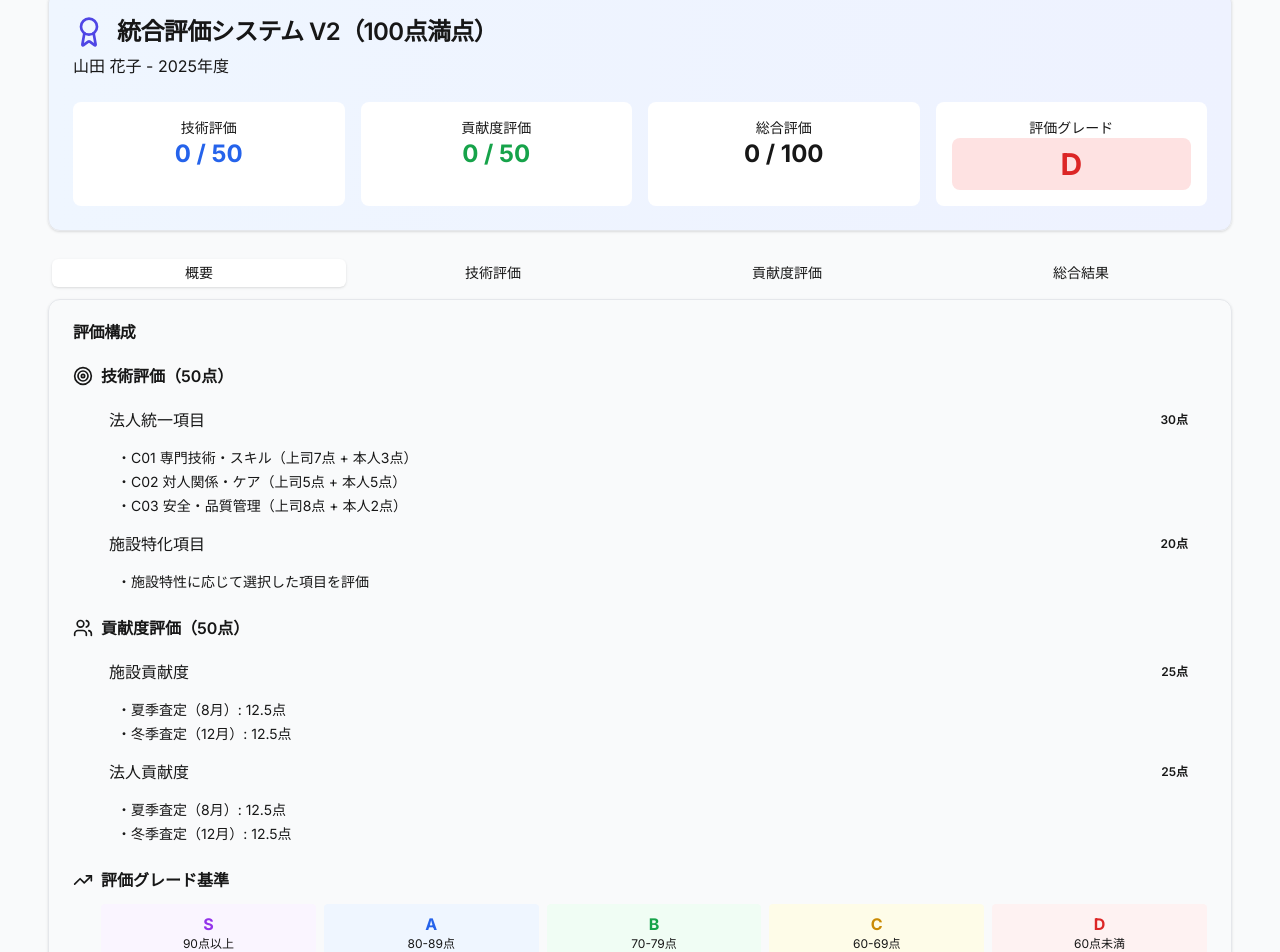
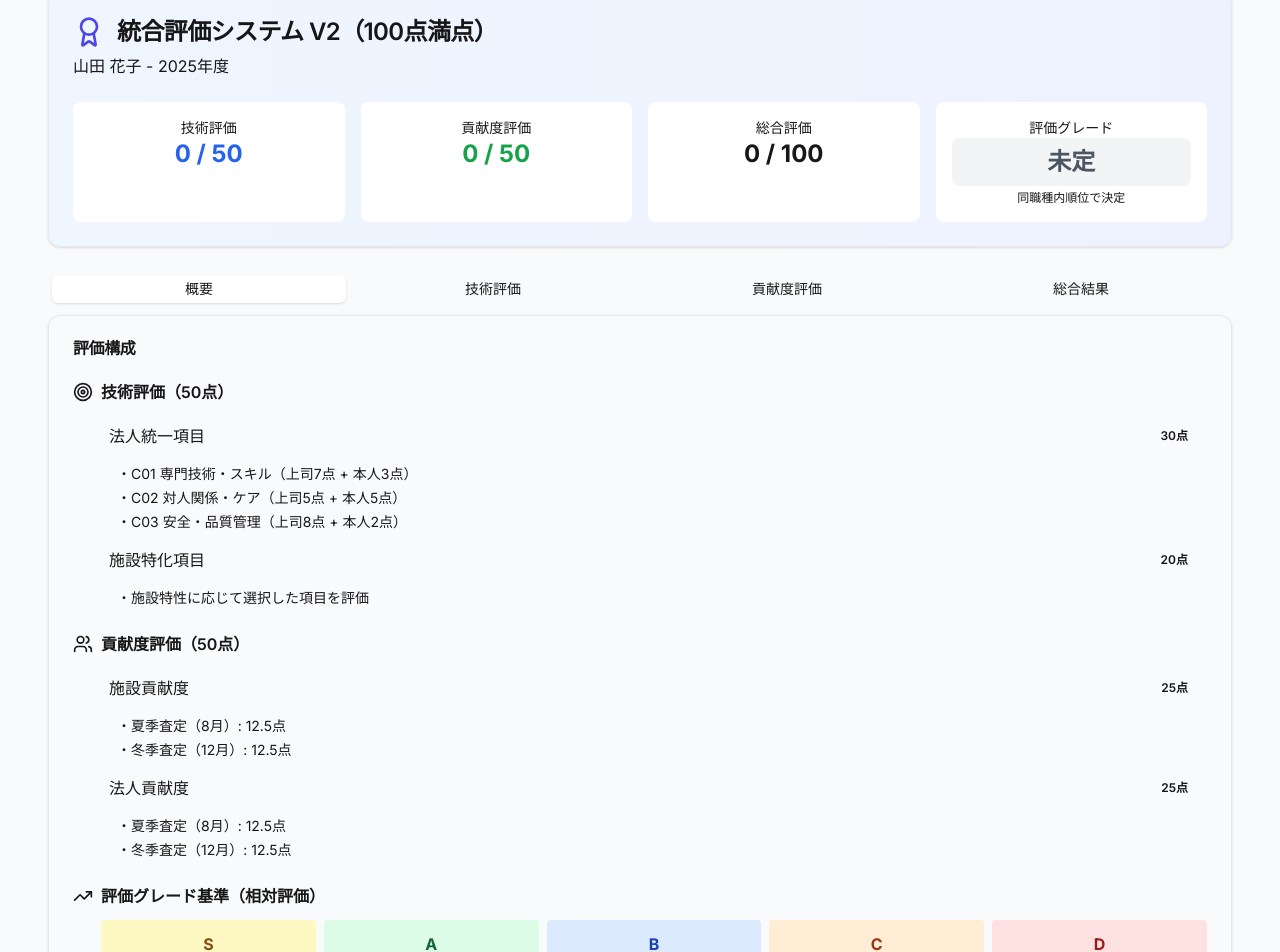
Before and after one commit to tokubot83/staff-medical-system-v2, a Next.js app: page /evaluation/integrated-v2 in a window 1280 px wide. Shown: the part 366-1318 px from the top of the page. Built offline with nearby package versions, Linux system fonts and the light colour scheme.

Commit message:
fix: 評価グレードを相対評価方式に修正（パーセンタイル基準）

```diff
--- a/src/components/evaluation/IntegratedEvaluationV2.tsx
+++ b/src/components/evaluation/IntegratedEvaluationV2.tsx
@@ -130,18 +130,15 @@ export default function IntegratedEvaluationV2() {
     return facilityTotal + corporateTotal;
   };
 
-  // 総合評価の計算とグレード判定
+  // 総合評価の計算とグレード判定（相対評価）
   const calculateTotalScoreAndGrade = () => {
     const technicalScore = calculateTechnicalScore();
     const contributionScore = calculateContributionScore();
     const total = technicalScore + contributionScore;
 
-    let grade = '';
-    if (total >= 90) grade = 'S';
-    else if (total >= 80) grade = 'A';
-    else if (total >= 70) grade = 'B';
-    else if (total >= 60) grade = 'C';
-    else grade = 'D';
+    // 注：実際の運用では同職種内での順位から相対評価でグレードを決定
+    // ここではデモ用に仮のグレードを表示
+    let grade = '未定';
 
     return { total, grade };
   };
@@ -214,14 +211,14 @@ export default function IntegratedEvaluationV2() {
     setTimeout(() => setSaved(false), 3000);
   };
 
-  // グレードの色
+  // グレードの色（相対評価用）
   const getGradeColor = (grade: string) => {
     switch (grade) {
-      case 'S': return 'text-purple-600 bg-purple-100';
-      case 'A': return 'text-blue-600 bg-blue-100';
-      case 'B': return 'text-green-600 bg-green-100';
-      case 'C': return 'text-yellow-600 bg-yellow-100';
-      case 'D': return 'text-red-600 bg-red-100';
+      case 'S': return 'text-yellow-800 bg-yellow-100';
+      case 'A': return 'text-green-800 bg-green-100';
+      case 'B': return 'text-blue-800 bg-blue-100';
+      case 'C': return 'text-orange-800 bg-orange-100';
+      case 'D': return 'text-red-800 bg-red-100';
       default: return 'text-gray-600 bg-gray-100';
     }
   };
@@ -273,9 +270,10 @@ export default function IntegratedEvaluationV2() {
             </div>
             <div className="bg-white rounded-lg p-4 text-center">
               <p className="text-sm text-muted-foreground">評価グレード</p>
-              <div className={`text-3xl font-bold rounded-lg py-2 ${getGradeColor(evaluationData.grade)}`}>
-                {evaluationData.grade || '-'}
+              <div className={`text-2xl font-bold rounded-lg py-2 ${getGradeColor(evaluationData.grade)}`}>
+                {evaluationData.grade || '相対評価待ち'}
               </div>
+              <p className="text-xs text-muted-foreground mt-1">同職種内順位で決定</p>
             </div>
           </div>
         </CardContent>
@@ -350,33 +348,47 @@ export default function IntegratedEvaluationV2() {
                   </div>
                 </div>
 
-                {/* 評価グレード基準 */}
+                {/* 評価グレード基準（相対評価） */}
                 <div>
                   <h3 className="font-semibold mb-3 flex items-center gap-2">
                     <TrendingUp className="w-5 h-5" />
-                    評価グレード基準
+                    評価グレード基準（相対評価）
                   </h3>
-                  <div className="ml-7 grid grid-cols-5 gap-2">
-                    <div className="text-center p-2 bg-purple-50 rounded">
-                      <div className="font-bold text-purple-600">S</div>
-                      <div className="text-xs">90点以上</div>
+                  <div className="ml-7 space-y-3">
+                    <div className="grid grid-cols-5 gap-2">
+                      <div className="text-center p-3 bg-yellow-100 rounded">
+                        <div className="font-bold text-yellow-800">S</div>
+                        <div className="text-xs">上位10%</div>
+                        <div className="text-xs font-semibold">卓越</div>
+                      </div>
+                      <div className="text-center p-3 bg-green-100 rounded">
+                        <div className="font-bold text-green-800">A</div>
+                        <div className="text-xs">上位11-30%</div>
+                        <div className="text-xs font-semibold">優秀</div>
+                      </div>
+                      <div className="text-center p-3 bg-blue-100 rounded">
+                        <div className="font-bold text-blue-800">B</div>
+                        <div className="text-xs">上位31-70%</div>
+                        <div className="text-xs font-semibold">標準</div>
+                      </div>
+                      <div className="text-center p-3 bg-orange-100 rounded">
+                        <div className="font-bold text-orange-800">C</div>
+                        <div className="text-xs">上位71-90%</div>
+                        <div className="text-xs font-semibold">要改善</div>
+                      </div>
+                      <div className="text-center p-3 bg-red-100 rounded">
+                        <div className="font-bold text-red-800">D</div>
+                        <div className="text-xs">下位10%</div>
+                        <div className="text-xs font-semibold">要支援</div>
+                      </div>
                     </div>
-                    <div className="text-center p-2 bg-blue-50 rounded">
-                      <div className="font-bold text-blue-600">A</div>
-                      <div className="text-xs">80-89点</div>
-                    </div>
-                    <div className="text-center p-2 bg-green-50 rounded">
-                      <div className="font-bold text-green-600">B</div>
-                      <div className="text-xs">70-79点</div>
-                    </div>
-                    <div className="text-center p-2 bg-yellow-50 rounded">
-                      <div className="font-bold text-yellow-600">C</div>
-                      <div className="text-xs">60-69点</div>
-                    </div>
-                    <div className="text-center p-2 bg-red-50 rounded">
-                      <div className="font-bold text-red-600">D</div>
-                      <div className="text-xs">60点未満</div>
-                    </div>
+                    <Alert className="bg-blue-50 border-blue-200">
+                      <AlertCircle className="h-4 w-4 text-blue-600" />
+                      <AlertDescription className="text-sm">
+                        最終的なグレードは、施設内と法人内での相対順位を基に決定されます。
+                        100点満点の得点を同職種内で比較し、パーセンタイルでランクを判定します。
+                      </AlertDescription>
+                    </Alert>
                   </div>
                 </div>
               </div>
@@ -658,9 +670,12 @@ export default function IntegratedEvaluationV2() {
                     <p className="text-4xl font-bold mb-4">
                       {evaluationData.totalScore} / 100点
                     </p>
-                    <div className={`inline-block text-2xl font-bold px-6 py-3 rounded-lg ${getGradeColor(evaluationData.grade)}`}>
-                      グレード: {evaluationData.grade || '-'}
+                    <div className={`inline-block text-xl font-bold px-6 py-3 rounded-lg ${getGradeColor(evaluationData.grade)}`}>
+                      グレード: {evaluationData.grade || '相対評価により決定'}
                     </div>
+                    <p className="text-sm text-muted-foreground mt-2">
+                      ※最終グレードは同職種内での相対順位により決定されます
+                    </p>
                   </div>
                 </div>
 
```
